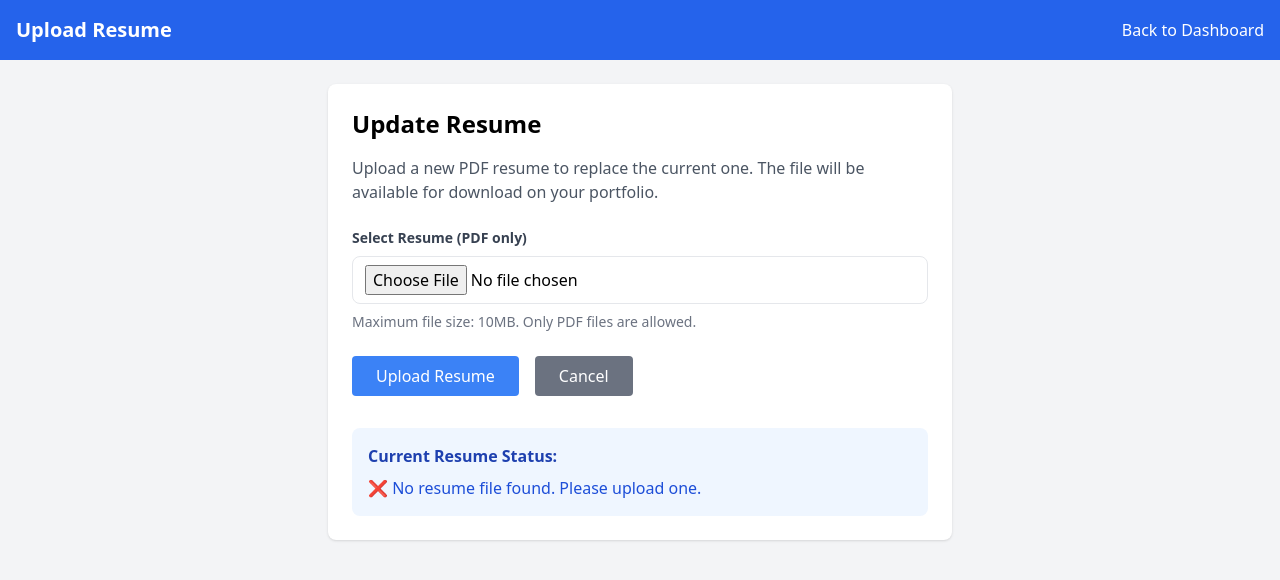
After one commit to BHAGWAN-KBEF/portfolio, a Flask app: template templates/admin_resume_upload.html in a window 1280 px wide. The commit adds this page. Shown: the top 580 px of the page. Run offline with Flask 3, Linux system fonts and the light colour scheme; the template is opened without the code that fills it, so the values that code supplies are empty; some libraries are stand-ins or nearby versions.

Commit message:
Add resume upload feature to admin dashboard

```diff
--- a/main.py
+++ b/main.py
@@ -914,6 +914,42 @@ def edit_contact_info():
 
     return render_template('admin_contact_form.html', contact_info=contact_info)
 
+# Resume Management
+@app.route('/admin/resume/upload', methods=['GET', 'POST'])
+@admin_required
+def upload_resume():
+    if request.method == 'POST':
+        if 'resume' not in request.files:
+            flash('No file selected.', 'error')
+            return redirect(request.url)
+
+        file = request.files['resume']
+        if file.filename == '':
+            flash('No file selected.', 'error')
+            return redirect(request.url)
+
+        if file and file.filename.lower().endswith('.pdf'):
+            import os
+            # Ensure static/documents directory exists
+            upload_dir = os.path.join(app.static_folder, 'documents')
+            os.makedirs(upload_dir, exist_ok=True)
+
+            # Save with fixed filename
+            file_path = os.path.join(upload_dir, 'Emmanuel_Frimpong_CV.pdf')
+            file.save(file_path)
+
+            flash('Resume updated successfully!', 'success')
+            return redirect(url_for('admin_dashboard'))
+        else:
+            flash('Please upload a PDF file only.', 'error')
+
+    # Check if resume exists
+    import os
+    resume_path = os.path.join(app.static_folder, 'documents', 'Emmanuel_Frimpong_CV.pdf')
+    resume_exists = os.path.exists(resume_path)
+
+    return render_template('admin_resume_upload.html', resume_exists=resume_exists)
+
 @app.route('/admin/messages/<int:message_id>/mark-read')
 @admin_required
 def mark_message_read(message_id):
--- /dev/null
+++ b/templates/admin_resume_upload.html
@@ -0,0 +1,64 @@
+<!DOCTYPE html>
+<html lang="en">
+<head>
+    <meta charset="UTF-8">
+    <meta name="viewport" content="width=device-width, initial-scale=1.0">
+    <title>Upload Resume - Admin</title>
+    <script src="https://cdn.tailwindcss.com"></script>
+</head>
+<body class="bg-gray-100">
+    <nav class="bg-blue-600 text-white p-4">
+        <div class="container mx-auto flex justify-between items-center">
+            <h1 class="text-xl font-bold">Upload Resume</h1>
+            <a href="{{ url_for('admin_dashboard') }}" class="hover:underline">Back to Dashboard</a>
+        </div>
+    </nav>
+
+    <div class="container mx-auto p-6 max-w-2xl">
+        {% with messages = get_flashed_messages(with_categories=true) %}
+            {% if messages %}
+                {% for category, message in messages %}
+                    <div class="mb-4 p-4 rounded {% if category == 'error' %}bg-red-100 text-red-700{% else %}bg-green-100 text-green-700{% endif %}">
+                        {{ message }}
+                    </div>
+                {% endfor %}
+            {% endif %}
+        {% endwith %}
+
+        <div class="bg-white rounded-lg shadow p-6">
+            <h2 class="text-2xl font-bold mb-4">Update Resume</h2>
+            <p class="text-gray-600 mb-6">Upload a new PDF resume to replace the current one. The file will be available for download on your portfolio.</p>
+
+            <form method="POST" enctype="multipart/form-data">
+                <input type="hidden" name="csrf_token" value="{{ csrf_token() }}"/>
+
+                <div class="mb-6">
+                    <label class="block text-gray-700 text-sm font-bold mb-2">Select Resume (PDF only)</label>
+                    <input type="file" name="resume" accept=".pdf"
+                           class="w-full px-3 py-2 border rounded-lg focus:outline-none focus:border-blue-500" required>
+                    <p class="text-sm text-gray-500 mt-2">Maximum file size: 10MB. Only PDF files are allowed.</p>
+                </div>
+
+                <div class="flex gap-4">
+                    <button type="submit" class="bg-blue-500 text-white px-6 py-2 rounded hover:bg-blue-600">
+                        Upload Resume
+                    </button>
+                    <a href="{{ url_for('admin_dashboard') }}" class="bg-gray-500 text-white px-6 py-2 rounded hover:bg-gray-600">Cancel</a>
+                </div>
+            </form>
+
+            <div class="mt-8 p-4 bg-blue-50 rounded-lg">
+                <h3 class="font-bold text-blue-800 mb-2">Current Resume Status:</h3>
+                <p class="text-blue-700">
+                    {% if resume_exists %}
+                        ✅ Resume file exists and is available for download
+                        <br><a href="{{ url_for('download_resume') }}" class="text-blue-600 hover:underline">Test Download</a>
+                    {% else %}
+                        ❌ No resume file found. Please upload one.
+                    {% endif %}
+                </p>
+            </div>
+        </div>
+    </div>
+</body>
+</html>
```
Also changed, not shown: templates/admin_dashboard.html (+17 -0 lines).
